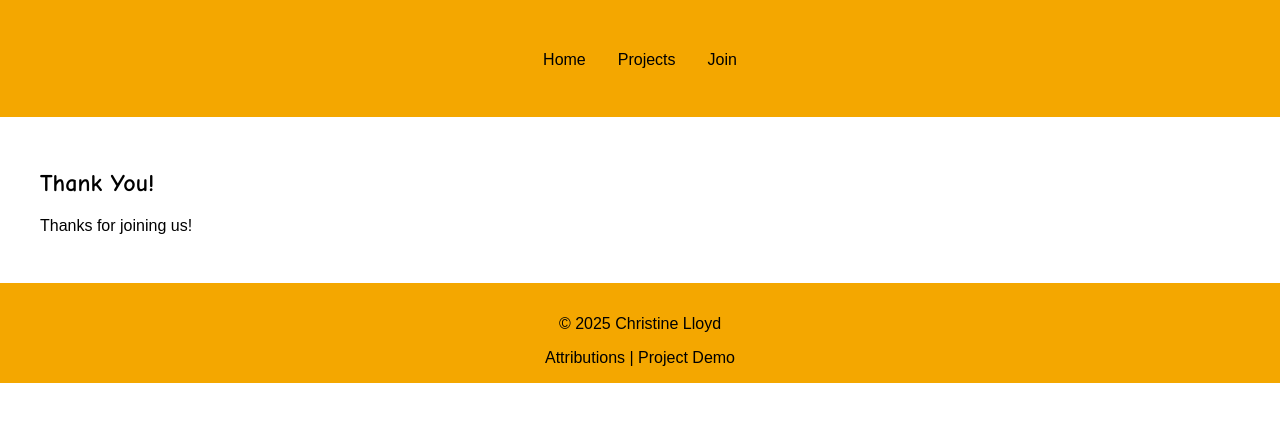
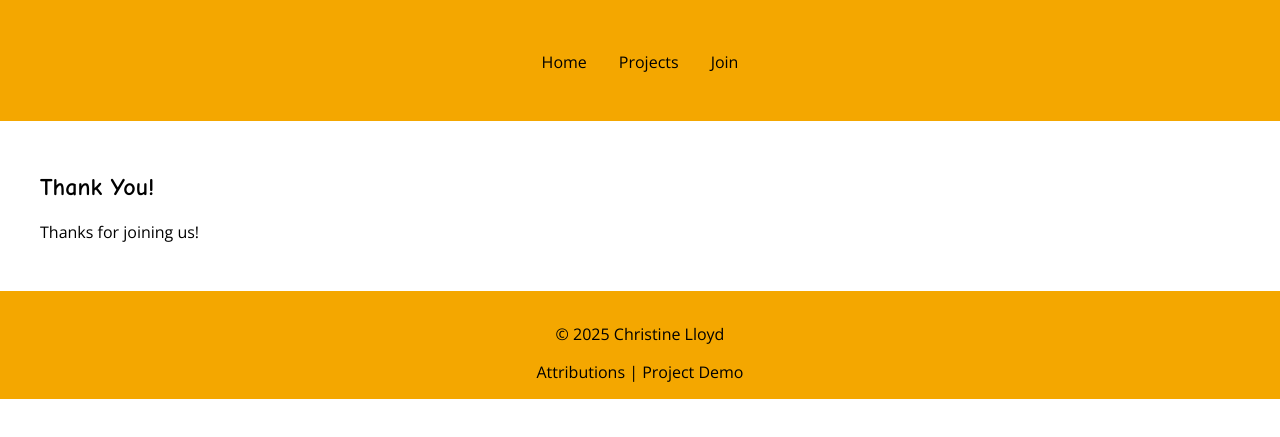
Before and after one commit to Christinealloyd/wdd231, a plain HTML site: page project/thanks.html in a window 1280 px wide. Shown: the part 77-514 px from the top of the page. Drawn offline with nearby package versions, Linux system fonts and the light colour scheme.

Commit message:
FIXED AUDIT REPORTS

```diff
--- a/project/styles/small.css
+++ b/project/styles/small.css
@@ -1,5 +1,5 @@
 body {
-  font-family: Arial, sans-serif;
+  font-family: "Open Sans", sans-serif;
   margin: 0;
   background-color:#ffffff;
   color: #000000;
--- a/project/thanks.html
+++ b/project/thanks.html
@@ -11,6 +11,15 @@
   <script src="scripts/fetch.js" defer></script>
   <script src="scripts/main.js" defer></script>
   <script src="scripts/modal.js" defer></script>
+  <link rel="icon" href="favicon1.ico">
+  <meta property="og:title" content="Crafting Joy Site">
+  <meta property="og:description" content="A website called crafting joy. That is all about craft ideas for little children. The project is for WDD231 course.">
+  <meta property="og:url" content="https://christinealloyd.github.io/wdd231/project/index.html">
+  <meta property="og:image" content="https://christinealloyd.github.io/wdd231/project/images/sample-craft.webp" />
+  <link rel="preconnect" href="https://fonts.googleapis.com">
+  <link rel="preconnect" href="https://fonts.gstatic.com" crossorigin>
+  <link href="https://fonts.googleapis.com/css2?family=Open+Sans:ital,wght@0,300..800;1,300..800&display=swap" rel="stylesheet">
+  </head>
 </head>
 <body>
   <header>
```
Also changed, not shown: project/attributions.html (+8 -0 lines), project/index.html (+8 -0 lines), project/join.html (+9 -1 lines), project/projects.html (+7 -0 lines), project/images/sample-craft.webp.
